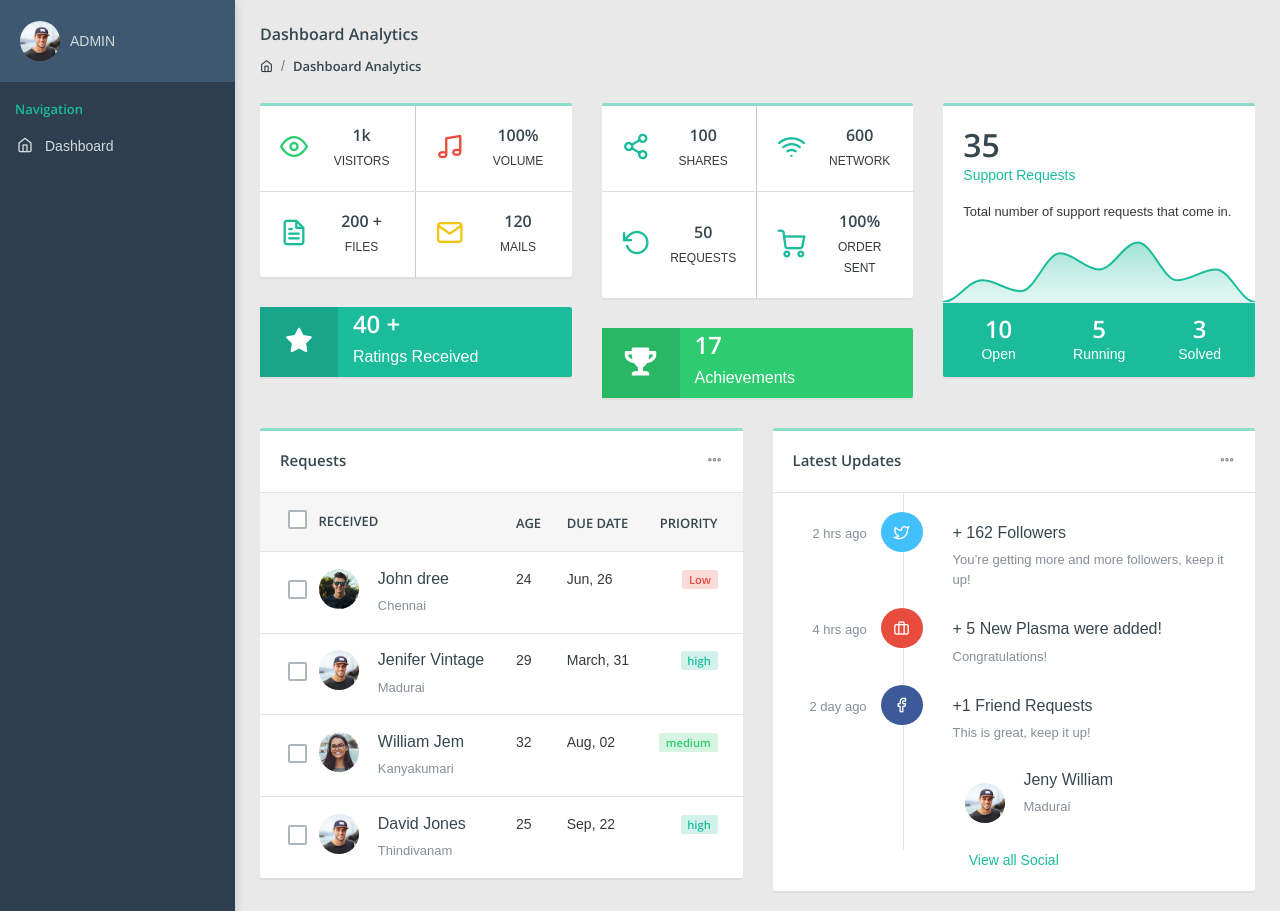
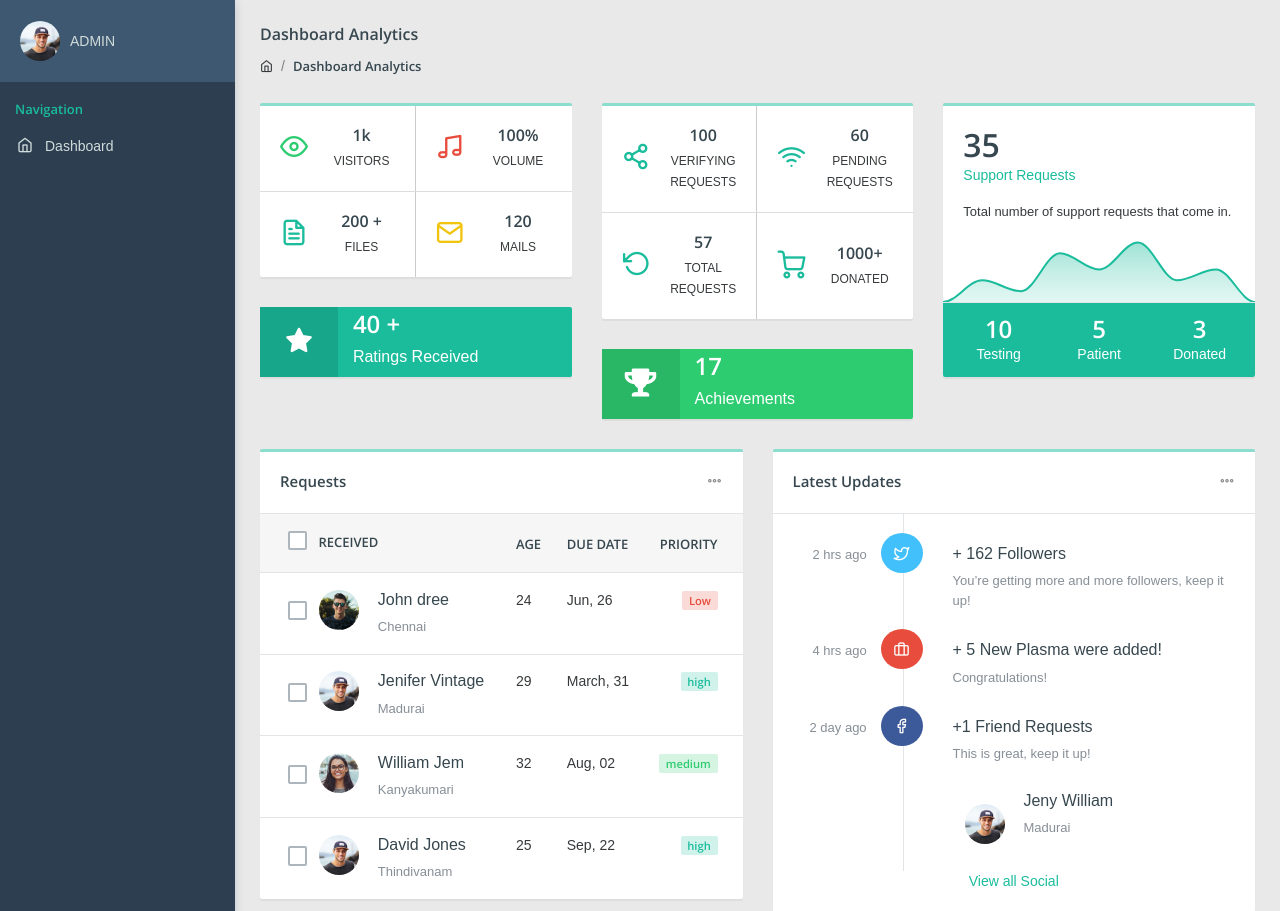
Before and after one commit to SaleemAmanulla/Plasma-donor-web, a Flask app: template templates/Admin/adminindex.html in a window 1280 px wide. Shown: the part 56-967 px from the top of the page. Run offline with Flask 2, Linux system fonts and the light colour scheme; the template is opened without the code that fills it, so the values that code supplies are empty; some libraries are stand-ins or nearby versions; some web fonts are replaced.

Commit message:
admin update

```diff
--- a/app.py
+++ b/app.py
@@ -60,49 +60,10 @@ def login():
 def home():
     return render_template('index.html')
 
-@app.route("/adminLogin",  methods=['GET', 'POST'])
+@app.route("/AdminLogin",  methods=['GET', 'POST'])
 def adminlogin():
-    error = None
-    if request.method == 'POST':
-        username = request.form['uname']
-        password = request.form['password']
-
-
-        conn = ibm_db.connect(dsn, "", "")
-        pd_conn = ibm_db_dbi.Connection(conn)
-
-        selectQuery = "SELECT * from admindb where LASTNAME='" + username + "' and FIRSTNAME='" + password + "'"
-        dataframe = pandas.read_sql(selectQuery, pd_conn)
-
-        if dataframe.empty:
-            data1 = 'Username or Password is wrong'
-            return render_template('goback.html', data=data1)
-        else:
-            print("Login")
-            selectQuery = "SELECT * from regtb "
-            dataframe = pandas.read_sql(selectQuery, pd_conn)
-
-            dataframe.to_sql('Employee_Data', con=engine,if_exists='append')
-
-            # run a sql query
-            print(engine.execute("SELECT * FROM Employee_Data").fetchall())
-
-            return render_template('AdminHome.html', data=engine.execute("SELECT * FROM Employee_Data").fetchall())
-
+    return render_template("Admin/adminlogin.html")
 
 @app.route("/adminindex")
 def adminindex():
-    conn = ibm_db.connect(dsn, "", "")
-    pd_conn = ibm_db_dbi.Connection(conn)
-
-    selectQuery = "SELECT * from regtb "
-    dataframe = pandas.read_sql(selectQuery, pd_conn)
-
-    dataframe.to_sql('Employee_Data',
-                     con=engine,
-                     if_exists='append')
-
-    # run a sql query
-    data = engine.execute("SELECT * FROM Employee_Data").fetchall()
-
-    return render_template('Admin/adminindex.html' , data=data)
+    return render_template('Admin/adminindex.html')
--- a/templates/Admin/adminindex.html
+++ b/templates/Admin/adminindex.html
@@ -259,7 +259,7 @@
                                 </div>
                                 <div class="col-sm-8 text-md-center">
                                     <h5>100</h5>
-                                    <span>Shares</span>
+                                    <span>Verifying Requests</span>
                                 </div>
                             </div>
                         </div>
@@ -269,8 +269,8 @@
                                     <i class="icon feather icon-wifi text-c-blue mb-1 d-block"></i>
                                 </div>
                                 <div class="col-sm-8 text-md-center">
-                                    <h5>600</h5>
-                                    <span>Network</span>
+                                    <h5>60</h5>
+                                    <span>Pending Requests</span>
                                 </div>
                             </div>
                         </div>
@@ -282,8 +282,8 @@
                                     <i class="icon feather icon-rotate-ccw text-c-blue mb-1 d-block"></i>
                                 </div>
                                 <div class="col-sm-8 text-md-center">
-                                    <h5>50</h5>
-                                    <span>Requests</span>
+                                    <h5>57</h5>
+                                    <span>Total Requests</span>
                                 </div>
                             </div>
                         </div>
@@ -293,8 +293,8 @@
                                     <i class="icon feather icon-shopping-cart text-c-blue mb-1 d-blockz"></i>
                                 </div>
                                 <div class="col-sm-8 text-md-center">
-                                    <h5>100%</h5>
-                                    <span>Order sent</span>
+                                    <h5>1000+</h5>
+                                    <span>Donated</span>
                                 </div>
                             </div>
                         </div>
@@ -328,15 +328,15 @@
                         <div class="row text-center">
                             <div class="col">
                                 <h4 class="m-0 text-white">10</h4>
-                                <span>Open</span>
+                                <span>Testing</span>
                             </div>
                             <div class="col">
                                 <h4 class="m-0 text-white">5</h4>
-                                <span>Running</span>
+                                <span>Patient</span>
                             </div>
                             <div class="col">
                                 <h4 class="m-0 text-white">3</h4>
-                                <span>Solved</span>
+                                <span>Donated</span>
                             </div>
                         </div>
                     </div>
--- a/templates/Login.html
+++ b/templates/Login.html
@@ -86,7 +86,7 @@
   <center>
 
   <div class="admin-btn">
-      <button class="btn-admin" type="/adminLogin"> <a href="/adminLogin">Admin Login</a></button>
+      <button class="btn-admin" type="/adminLogin"> <a href="/AdminLogin">Admin Login</a></button>
   </div>
   </center>
 
```
